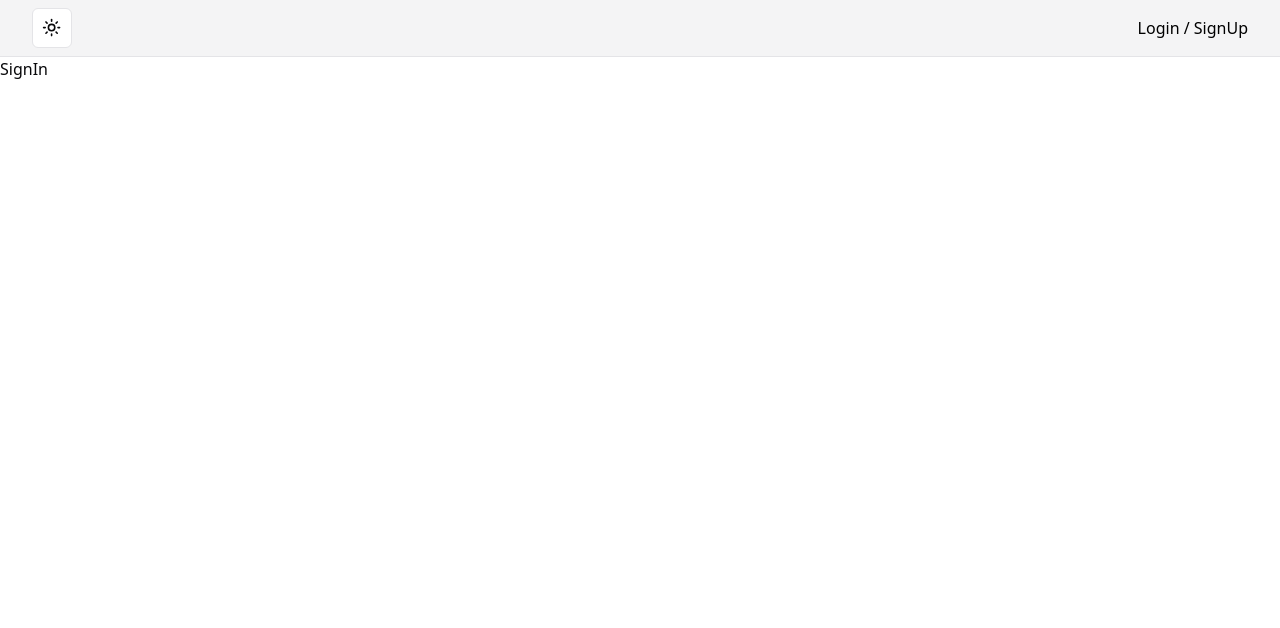
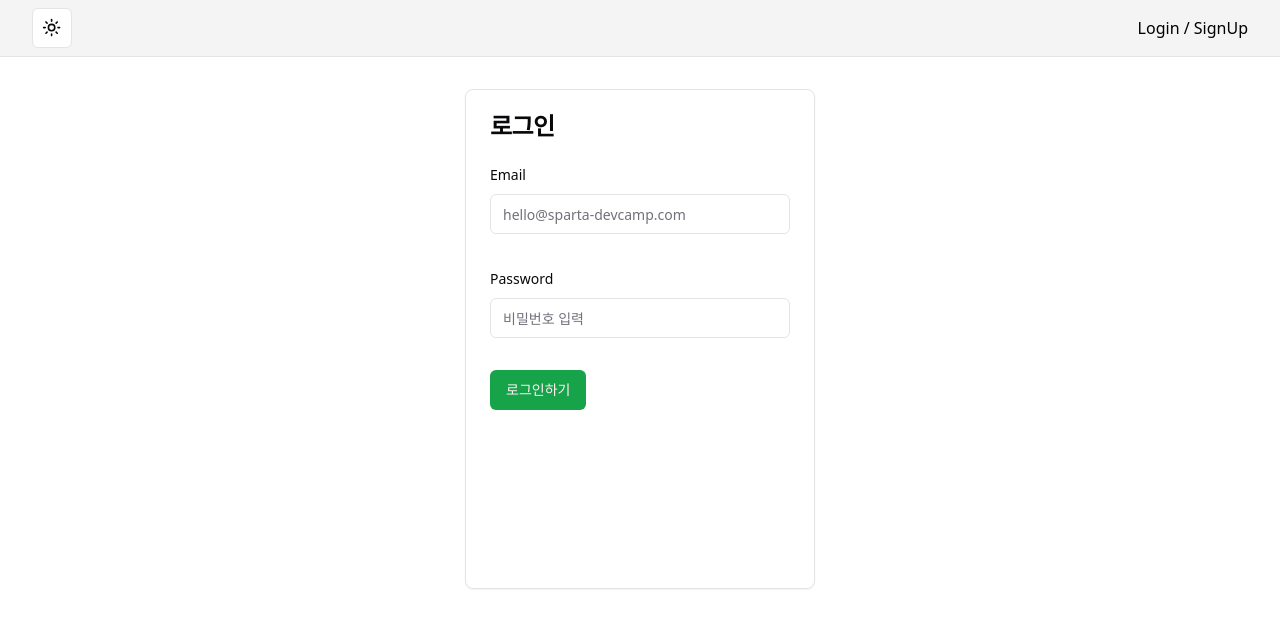
Before and after one commit to Wuid0801/Login-SignUp-dev, a React (Vite) app: page / in a window 1280 px wide. Shown: the top 628 px of the page. Built offline with nearby package versions, Linux system fonts and the light colour scheme.

Commit message:
[FEAT] 로그인 ui 구성 2024.03.21 1. 로그인 페이지의 ui를 구성했습니다 1-1. form, zod, shadcn/ui를 이용했습니다.

```diff
--- a/src/components/Layout.tsx
+++ b/src/components/Layout.tsx
@@ -6,7 +6,9 @@ const Layout: React.FC = () => {
     return (
         <>
             <Navbar />
-            <Outlet />
+            <div className="grid place-items-center py-8">
+                <Outlet />
+            </div>
         </>
     );
 };
--- a/src/pages/Login.tsx
+++ b/src/pages/Login.tsx
@@ -1,9 +1,75 @@
+import { CardBox } from '@/components/ui/card';
+import { LoginSchema } from '@/validate/auth';
+import { SubmitHandler, useForm } from 'react-hook-form';
+import { z } from 'zod';
+import { Input } from '@/components/ui/input';
+import { Button } from '@/components/ui/button';
+import { zodResolver } from '@hookform/resolvers/zod';
+import { FormBox } from '@/components/ui/form';
 
+type LoginInput = z.infer<typeof LoginSchema>;
+function Login() {
+    const form = useForm<LoginInput>({
+        resolver: zodResolver(LoginSchema),
+        defaultValues: {
+            Email: '',
+            Password: '',
+        },
+    });
 
-function Login() {
-  return (
-    <div>SignIn</div>
-  )
+    const onSubmit: SubmitHandler<LoginInput> = (values) => {
+        console.log('data');
+        console.log(values);
+    };
+    return (
+        <div>
+            <CardBox.Card className="w-[350px] min-h-[500px] z-1">
+                <CardBox.CardHeader>
+                    <CardBox.CardTitle>로그인</CardBox.CardTitle>
+                </CardBox.CardHeader>
+                <CardBox.CardContent>
+                    <FormBox.Form {...form}>
+                        <form onSubmit={form.handleSubmit(onSubmit)} className="space-y-8">
+                            <FormBox.FormField
+                                control={form.control}
+                                name="Email"
+                                render={({ field }) => (
+                                    <FormBox.FormItem>
+                                        <FormBox.FormLabel>Email</FormBox.FormLabel>
+                                        <FormBox.FormControl>
+                                            <Input
+                                                placeholder="hello@sparta-devcamp.com"
+                                                {...field}
+                                            />
+                                        </FormBox.FormControl>
+                                        <FormBox.FormMessage />
+                                    </FormBox.FormItem>
+                                )}
+                            />
+                            <FormBox.FormField
+                                control={form.control}
+                                name="Password"
+                                render={({ field }) => (
+                                    <FormBox.FormItem>
+                                        <FormBox.FormLabel>Password</FormBox.FormLabel>
+                                        <FormBox.FormControl>
+                                            <Input
+                                                {...field}
+                                                type={'password'}
+                                                placeholder="비밀번호 입력"
+                                            />
+                                        </FormBox.FormControl>
+                                        <FormBox.FormMessage />
+                                    </FormBox.FormItem>
+                                )}
+                            />
+                            <Button type="submit">로그인하기</Button>
+                        </form>
+                    </FormBox.Form>
+                </CardBox.CardContent>
+            </CardBox.Card>
+        </div>
+    );
 }
 
-export default Login
+export default Login;
--- a/src/pages/SignUp.tsx
+++ b/src/pages/SignUp.tsx
@@ -1,16 +1,10 @@
 import { Button } from '@/components/ui/button';
-import {
-    CardBox
-} from '@/components/ui/card';
-import {
-    FormBox
-} from '@/components/ui/form';
+import { CardBox } from '@/components/ui/card';
+import { FormBox } from '@/components/ui/form';
 
 // import { cn } from '@/lib/utils';
 import { Input } from '@/components/ui/input';
-import {
-    SelectBox
-} from '@/components/ui/select';
+import { SelectBox } from '@/components/ui/select';
 import { useForm, SubmitHandler } from 'react-hook-form';
 import { useState } from 'react';
 import { motion } from 'framer-motion';
@@ -44,7 +38,6 @@ function SignUp() {
     });
 
     return (
-        <div className='grid place-items-center py-8'>
         <CardBox.Card className="w-[350px] min-h-[500px] z-1">
             <CardBox.CardHeader>
                 <CardBox.CardTitle>계정을 생성합니다</CardBox.CardTitle>
@@ -98,10 +91,7 @@ function SignUp() {
                                             <FormBox.FormItem>
                                                 <FormBox.FormLabel>연락처</FormBox.FormLabel>
                                                 <FormBox.FormControl>
-                                                        <Input
-                                                            placeholder="01000000000"
-                                                            {...field}
-                                                        />
+                                                    <Input placeholder="01000000000" {...field} />
                                                 </FormBox.FormControl>
                                                 <FormBox.FormMessage />
                                             </FormBox.FormItem>
@@ -145,7 +135,11 @@ function SignUp() {
                                         <FormBox.FormItem>
                                             <FormBox.FormLabel>비밀번호</FormBox.FormLabel>
                                             <FormBox.FormControl>
-                                                    <Input placeholder="비밀번호 입력" type={"password"} {...field} />
+                                                <Input
+                                                    placeholder="비밀번호 입력"
+                                                    type={'password'}
+                                                    {...field}
+                                                />
                                             </FormBox.FormControl>
                                             <FormBox.FormMessage />
                                         </FormBox.FormItem>
@@ -175,18 +169,22 @@ function SignUp() {
                             >
                                 다음 단계로
                             </Button>
-                                {isPasswordStep && <Button type="submit"
+                            {isPasswordStep && (
+                                <Button
+                                    type="submit"
                                     onClick={() => {
                                         setisPasswordStep(false);
                                         form.setValue('Password', '');
                                     }}
-                                >이전 단계로</Button>}
+                                >
+                                    이전 단계로
+                                </Button>
+                            )}
                         </CardBox.CardFooter>
                     </form>
                 </FormBox.Form>
             </CardBox.CardContent>
         </CardBox.Card>
-        </div>
     );
 }
 
--- a/src/validate/auth.ts
+++ b/src/validate/auth.ts
@@ -3,6 +3,26 @@ import { z } from 'zod';
 const passwordRegex = /^(?=.*[a-zA-Z])(?=.*\d)(?=.*[@$!%*?&])[A-Za-z\d@$!%*?&]{8,}$/;
 
 const phoneRegex = /^010\d{8}$/;
+
+const emailSchema = z.string().email({
+    message: '올바른 이메일을 입력해주세요.',
+});
+
+const passwordSchema = z
+    .string()
+    .min(6, {
+        message: '비밀번호는 6글자 이상이어야 합니다.',
+    })
+    .max(100, '비밀번호는 100자리 이하이어야 합니다.')
+    .refine(
+        (value) => passwordRegex.test(value),
+        '비밀번호는 최소 6자리 이상, 영문, 숫자, 특수문자를 포함해야 합니다.',
+    );
+
+export const LoginSchema = z.object({
+    Email: emailSchema,
+    Password: passwordSchema,
+});
 
 export const formSchema = z.object({
     Name: z
@@ -11,19 +31,8 @@ export const formSchema = z.object({
             message: '이름은 2글자 이상이어야 합니다.',
         })
         .max(100, { message: '이름은 100글자 이하이어야 합니다.' }),
-    Email: z.string().email({
-        message: '올바른 이메일을 입력해주세요.',
-    }),
-    Password: z
-        .string()
-        .min(6, {
-            message: '비밀번호는 6글자 이상이어야 합니다.',
-        })
-        .max(100, '비밀번호는 100자리 이하이어야 합니다.')
-        .refine(
-            (value) => passwordRegex.test(value),
-            '비밀번호는 최소 6자리 이상, 영문, 숫자, 특수문자를 포함해야 합니다.',
-        ),
+    Email: emailSchema,
+    Password: passwordSchema,
     CallNumber: z
         .string()
         .length(11, {
```
Lines whose indentation alone changed are shown as unchanged.
